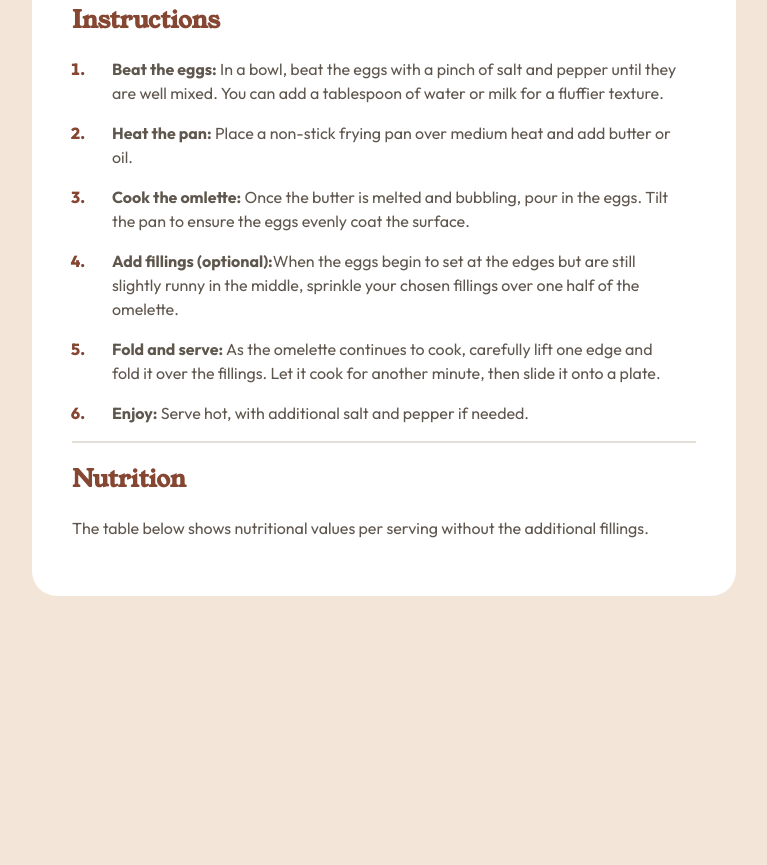
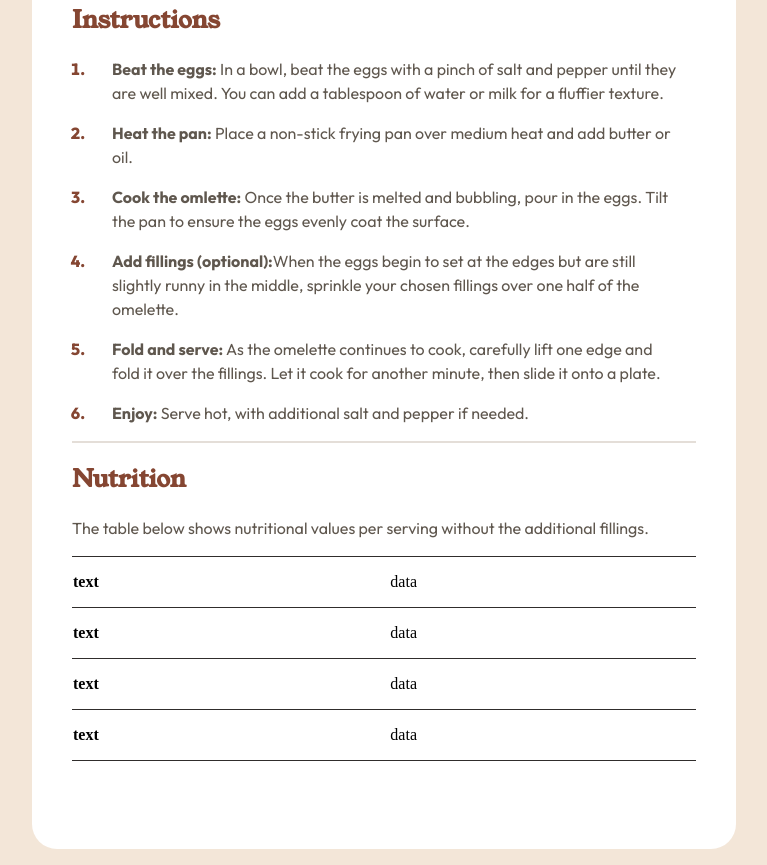
Before and after one commit to Edixlk/recipe-page-main, a plain HTML site: page index.html in a window 1280 px wide. Shown: the part 1022-1887 px from the top of the page, without its empty margins (256-1023 px from the left). Before the commit the page ends 1634 px from the top, so only its background shows below. Drawn offline with Linux system fonts and the light colour scheme.

Commit message:
minor fixes and added table

```diff
--- a/index.html
+++ b/index.html
@@ -136,7 +136,29 @@
          <h2>Nutrition</h2>
          <p>The table below shows nutritional values per serving without the additional fillings.</p>
 
+         <table id="nutri-table">
+            <tr>
+              <th>text</th>
+              <td>data</td>
+            </tr>
 
+            <tr>
+              <th>text</th>
+              <td>data</td>
+            </tr>
+
+
+            <tr>
+              <th>text</th>
+              <td>data</td>
+            </tr>
+
+
+            <tr>
+              <th>text</th>
+              <td>data</td>
+            </tr>
+         </table>
       </section>
     </main>
   </body>
--- a/main.css
+++ b/main.css
@@ -7,8 +7,6 @@
   font-family: font2;
   src: url(./assets/fonts/young-serif/YoungSerif-Regular.ttf);
 }
-
-
 
 
 :root {
@@ -84,6 +82,7 @@ p {
   color: var(--Stone900);
   margin-top: 0.8em ;
   margin-bottom: 0;
+
 }
 
 
@@ -139,6 +138,33 @@ li {
 }
 
 
+.nutrition-sect {
+  padding-bottom: 3em;
+}
+
+
+#nutri-table {
+  border-collapse: collapse;
+  width: 100%;
+}
+
+#nutri-tab th, td {
+   padding: 1em 0;
+}
+
+td {
+  text-align: left;
+}
+
+
+td, tr {
+  border-left: transparent;
+  border-right: transparent;
+  border-top: 1px solid var(--Stone900);
+  border-bottom: 1px solid var(--Stone900);
+  text-align: left;
+}
+
 
 
 /* mobile */
@@ -172,6 +198,11 @@ li {
     padding: 0 0.5em;
   }
 
+  .header h1 {
+    font-size: 1.9em;
+    line-height: 1em;
+  }
+
 
   .mobile-header img {
     width: 100%;
```
